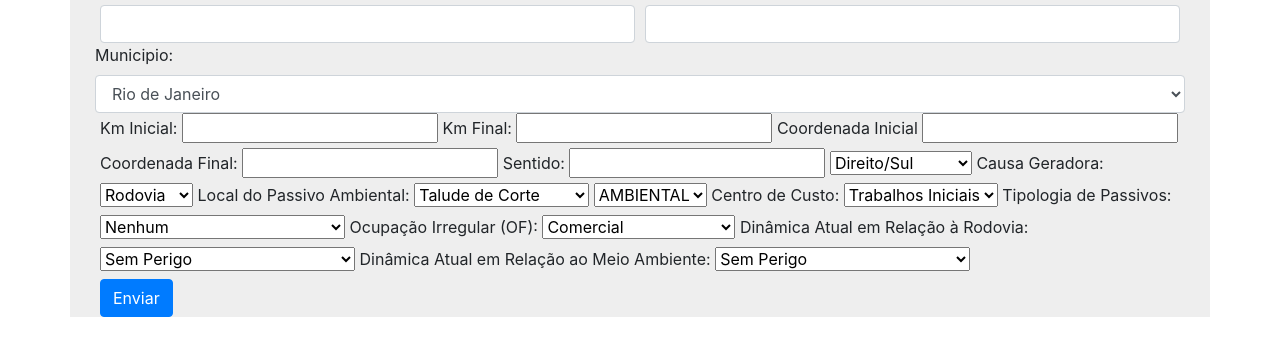
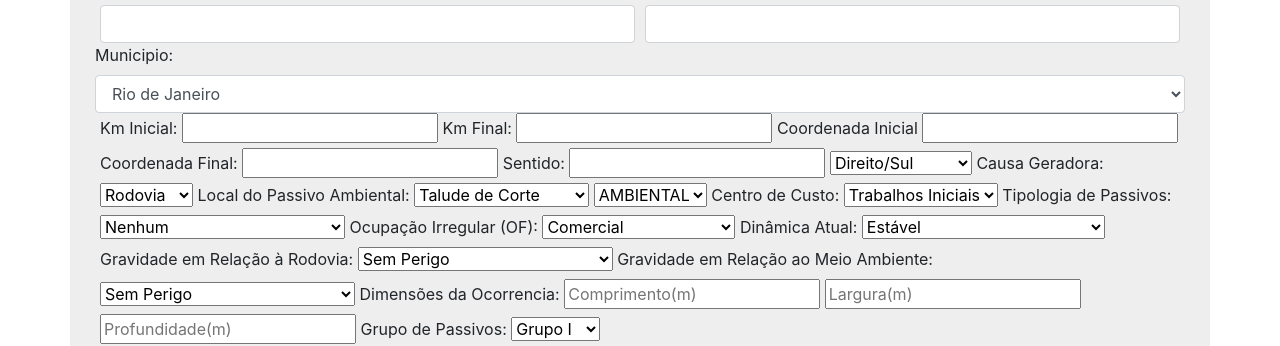
Before and after one commit to Pulizs/Engefoto, a plain HTML site: page index.html in a window 1280 px wide. Shown: the part 610-956 px from the top of the page. Before the commit the page ends 927 px from the top, so only its background shows below. Drawn offline with Linux system fonts and the light colour scheme.

Commit message:
Update index.html

```diff
--- a/index.html
+++ b/index.html
@@ -17,7 +17,7 @@
     <!-- AQUI ABAIXO TÁ ORGANIZADO -->
 
     <div class="container" style="background-color: #eee">
-        <div class="container" >
+        <div class="container">
             <img src="imagens/engefotoLogo.jpg" alt=""><br><br>
 
             <form id="formularioFicha" onsubmit="enviar()">
@@ -62,7 +62,7 @@
                 </select>
 
                 <label id="lbcausageradora" for="causageradora">Causa Geradora: </label>
-                <select id="causageradora" name="causageradora" >
+                <select id="causageradora" name="causageradora">
                     <option value="Rodovia">Rodovia</option>
                     <option value="Terceiros">Terceiros</option>
                 </select>
@@ -105,39 +105,67 @@
                     <option value="deposicao residuos RE">Deposição de Residiuos (RE)</option>
                     <option value="AI">Acessos Irregulares (AI)</option>
                     <option value="AC">Pot. de Contamin. (AC)</option>
-                    <option  value="" selected>Nenhum</option>
+                    <option value="" selected>Nenhum</option>
                 </select>
 
                 <label id="lbtipoOF" for="tipoOF">Ocupação Irregular (OF): </label>
                 <select name="tipoOF" id="tipoOF">
-                    <option value="comercial" >Comercial</option>
+                    <option value="comercial">Comercial</option>
                     <option value="residencial"> Residencial</option>
                     <option value="barracas">Barracas</option>
                     <option value="abaixo do padrao">Abaixo do Padrão Min.</option>
                     <option value="cultivo">Cultivo</option>
                 </select>
 
-                <label id="lbdinamicaAtual" for="dinamicaAtual">Dinâmica Atual em Relação à Rodovia: </label>
+                <label id="lbdinamicaAtual" for="dinamicaAtual">Dinâmica Atual: </label>
                 <select name="dinamicaAtual" id="dinamicaAtual">
-                    <option value="semPerigo">Sem Perigo</option>
-                    <option value="potencialPerigo">Potencial para Oferecer Perigo</option>
-                    <option value="eminente">Com Perigo Eminente</option>
-                    <option value="perigo">Já Interfere com Perigo</option>
+                    <option value="estavel">Estável</option>
+                    <option value="sujeitoRecorrencia">Estável/Sujeito a Recorrência</option>
+                    <option value="baixaIntensidade">Ativo/Baixa Intensidade</option>
+                    <option value="ativoIntenso">Ativo/Intenso</option>
+                    <option value="naoAplicavel">Não Aplicável</option>
                 </select>
-                <label id="lbdinamicaAtual" for="dinamicaAtual">Dinâmica Atual em Relação ao Meio Ambiente: </label>
-                <select name="dinamicaAtual" id="dinamicaAtual">
+
+
+                <label id="lbgravidadeRodovia" for="gravidadeRodovia">Gravidade em Relação à Rodovia: </label>
+                <select name="gravidadeRodovia" id="gravidadeRodovia">
                     <option value="semPerigo">Sem Perigo</option>
                     <option value="potencialPerigo">Potencial para Oferecer Perigo</option>
                     <option value="eminente">Com Perigo Eminente</option>
                     <option value="perigo">Já Interfere com Perigo</option>
                 </select>
 
+                <label id="lbgravidadeAmbiental" for="gravidadeAmbiental">Gravidade em Relação ao Meio Ambiente:</label>
+                <select name="gravidadeAmbiental" id="gravidadeAmbiental">
+                    <option value="semPerigo">Sem Perigo</option>
+                    <option value="potencialPerigo">Potencial para Oferecer Perigo</option>
+                    <option value="eminente">Com Perigo Eminente</option>
+                    <option value="perigo">Já Interfere com Perigo</option>
+                </select>
+
+                <label id="lbdimensoes" for="dimensoes">Dimensões da Ocorrencia: </label>
+                <input id="dimensoes" type="number" name="dimensoes" placeholder="Comprimento(m)">
+                <input id="largura" type="number" name="largura" placeholder="Largura(m)">
+                <input id="profundidade" type="number" name="profundidade" placeholder="Profundidade(m)">
+
+                <label id="lbgrupoPassivo" for="grupoPassivo">Grupo de Passivos: </label>
+                <select name="grupoPassivo" id="grupoPassivo">
+                    <option value="grupo1">Grupo I</option>
+                    <option value="grupo2">Grupo II</option>
+                    <option value="grupo3">Grupo III</option>
+                    <option value="grupo4">Grupo VI</option>
+                    <option value="grupo4">Grupo V</option>
+                </select>
+
+                <label id="" for=""></label>
+                <textarea id="" class="form-control" id="exampleFormControlTextarea1" rows="3"></textarea>
+
 
                 <br><input type="submit" class="btn btn-primary" value="Enviar">
             </form>
         </div>
 
-        </div>
+    </div>
 
     </div>
 
```
